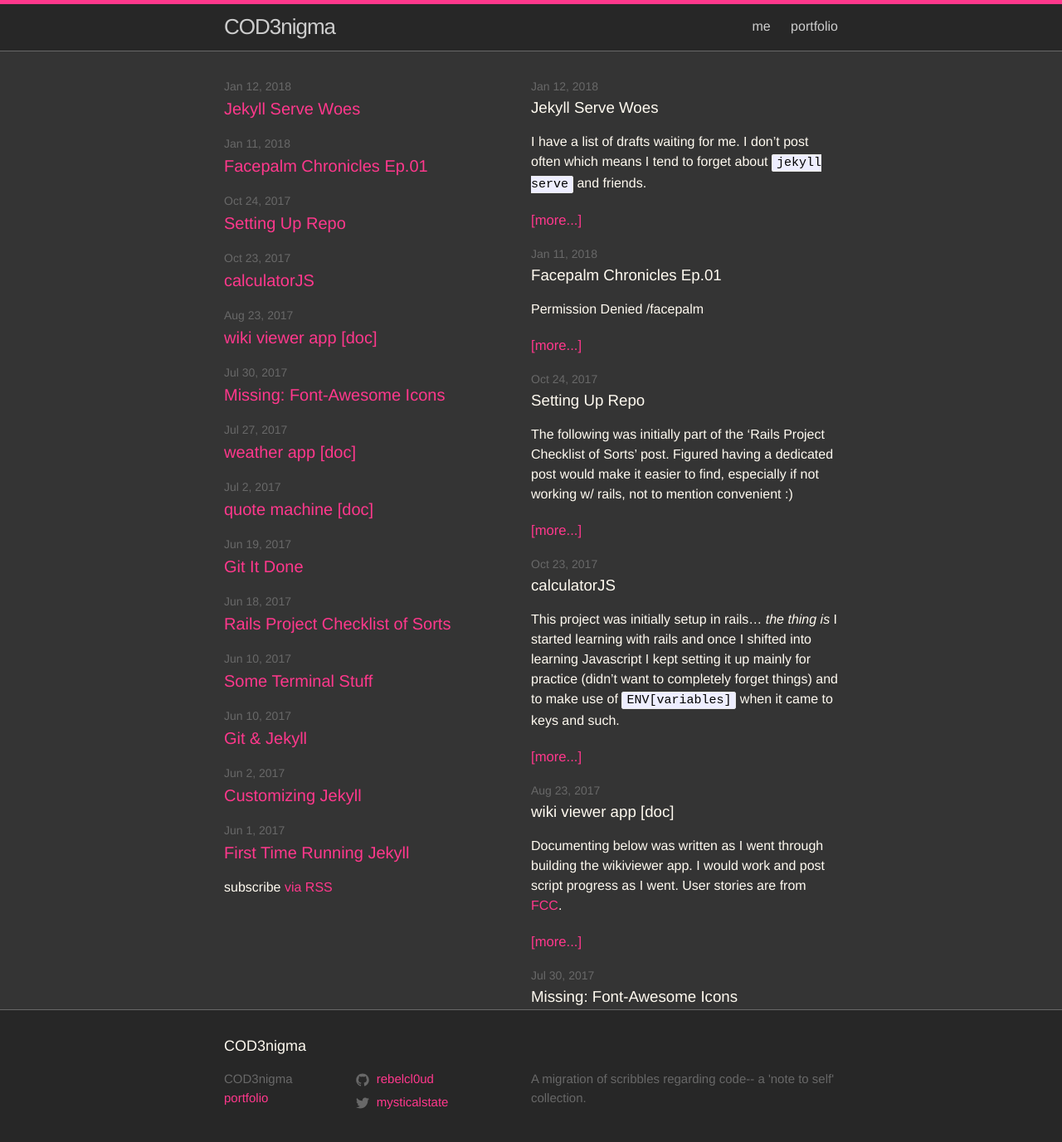
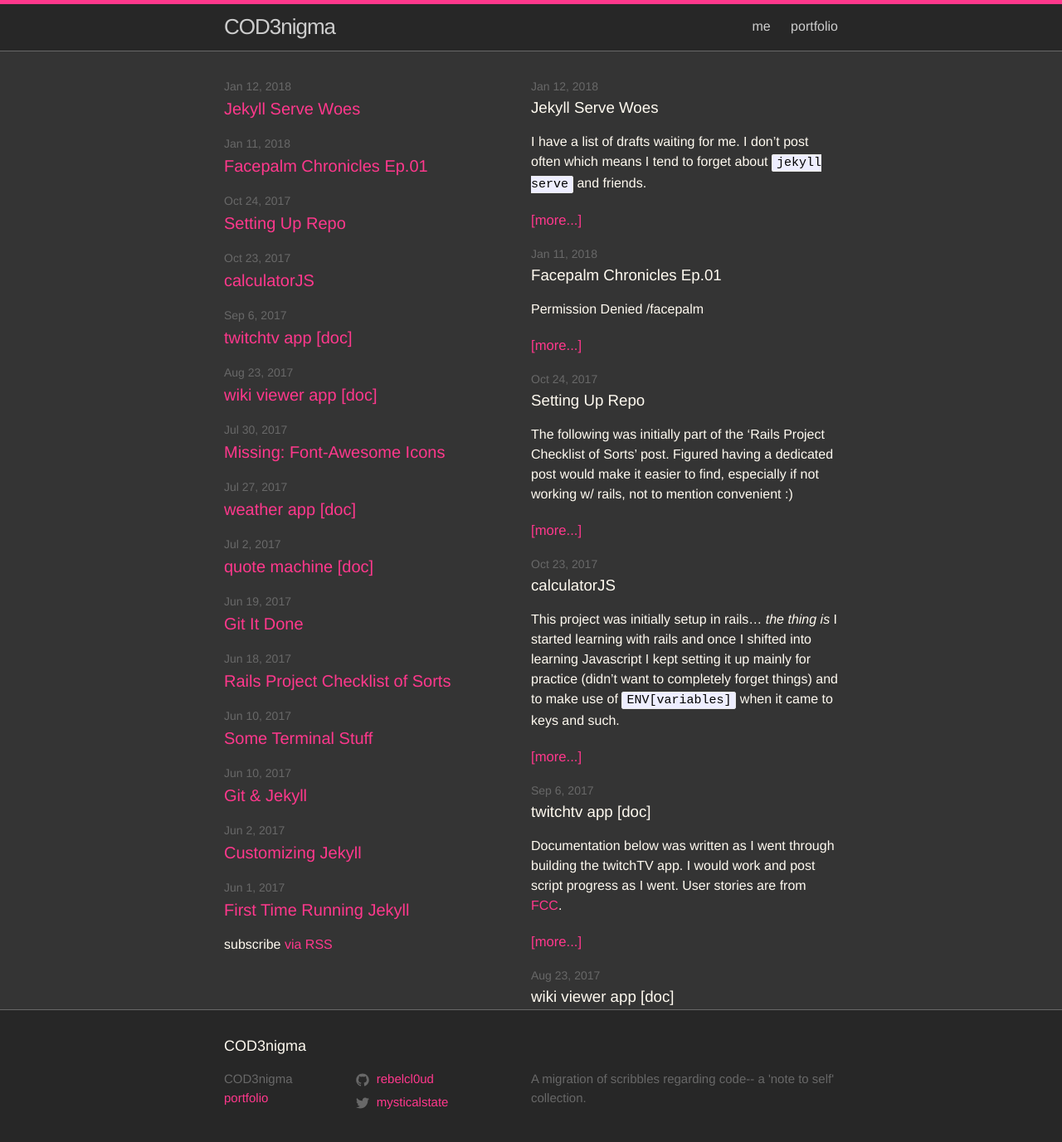
Before and after one commit to rebelcl0ud/blog, a Jekyll site: the page built from index.md, in a window 1280 px wide and 1400 px high. Shown: the top 1377 px of the window at 83% size. Built offline with Jekyll 4.4.1, drawn with Linux system fonts in a browser that asks for light colours; part of the change alters nothing that is shown.

Commit message:
added twitch documentation draft and edit on wiki post

````diff
--- a/_posts/2017-08-23-[10]-wikiviewer.markdown
+++ b/_posts/2017-08-23-[10]-wikiviewer.markdown
@@ -5,7 +5,7 @@ date:   2017-08-23
 categories: javascript, fcc
 ---
 
-Documenting below was written as I went through building the wikiviewer app. I would work and post script progress as I went. User stories are from [FCC](https://freecodecamp.org).
+Documentation below was written as I went through building the wikiviewer app. I would work and post script progress as I went. User stories are from [FCC](https://freecodecamp.org).
 
 - - -
 
--- /dev/null
+++ b/_posts/2017-09-06-[11]-twitchtv.markdown
@@ -0,0 +1,119 @@
+---
+layout: post
+title:  twitchtv app [doc]
+date:   2017-09-06
+categories: javascript, fcc
+---
+
+Documentation below was written as I went through building the twitchTV app. I would work and post script progress as I went. User stories are from [FCC](https://freecodecamp.org).
+
+- - -
+
+https://git-scm.com/docs/git-push
+
+user stories:
+* can see whether Free Code Camp is currently streaming on Twitch.tv
+* can click the status output and be sent directly to the Free Code Camp's Twitch.tv channel
+* if a Twitch user is currently streaming, I can see additional details about what they are streaming
+
+- - -
+can see api being called, but nothing coming through using FCC endpoint
+had to sign up for a clientID which can be used publicly
+using clientID in header within AJAX call returns info :)
+```
+<h1>testing...</h1>
+<div class="streams"></div>
+
+<script>
+  $(document).ready(function(){
+    $.ajax({
+      type: 'GET',
+      url: 'https://api.twitch.tv/kraken/channels/twitch',
+      headers: {
+        'Client-ID': 'aoduqmn77opdqjx9aqirf976btdpk' // can be public
+      },
+      success: function(data) {
+          $(".streams").html(JSON.stringify(data));
+        }
+    }); // end of AJAX
+
+  }); // end of doc
+</script>
+```
+- - -
+
+user stories fulfilled
+```
+<h1>testing...</h1>
+<div class="fcc"></div>
+<br />
+<div class="streams"></div>
+
+<script>
+  $(document).ready(function(){
+    $.ajax({
+      type: 'GET',
+      url: 'https://api.twitch.tv/kraken/streams/',
+      headers: {
+        'Client-ID': 'aoduqmn77opdqjx9aqirf976btdpk' // can be public
+      },
+      success: function(data) {
+        var streaming = data.streams;
+        var live = [];
+        var list = '';
+
+          streaming.forEach(function(stream) {
+            if(stream.is_playlist == false && stream.stream_type == "live") {
+              // console.log(stream.channel);
+              live.push(stream.channel);
+            }
+
+          }); // end of streaming loop
+
+          live.forEach(function(check) {
+
+            if(check.mature == true) {
+              var mature = "mature content";
+            }
+
+            list += check.name + "<br />" + check.status + "<br />" + check.game + "<br />" + check.url + "<br />" + "language: " + check.language + "<br />" + "views: " + check.views + "<br />" + "followers: " + check.followers + "<br />" + mature + "<br />" + "<br />"
+
+            if(check.name == "freecodecamp") {
+                $(".fcc").html("<a href=https://www.twitch.tv/freecodecamp>" + "FCC" + "</a>" + " is live at the moment");
+            }
+            else {
+              $(".fcc").html("<a href=https://www.twitch.tv/freecodecamp>" + "FCC" + "</a>" + " is not live at the moment");
+            }
+
+          }); // end of list loop
+
+          $(".streams").html(list);
+
+      } // end of success
+
+    }); // end of AJAX
+
+  }); // end of doc
+</script>
+```
+- - -
+https://stackoverflow.com/questions/24127521/change-bootstrap-navbar-background-color-and-font-color#24127693
+
+https://stackoverflow.com/questions/18529274/change-navbar-color-in-twitter-bootstrap-3?noredirect=1&lq=1
+
+https://stackoverflow.com/questions/2570972/css-font-border?noredirect=1&lq=1
+
+https://css-tricks.com/bem-101/
+
+- - -
+
+Things to look into:
+
+```
+Warning: Your Ruby version is compiled against a copy of OpenSSL that is very old. Starting in January 2018, RubyGems.org will refuse connection
+requests from these very old versions of OpenSSL. If you will need to continue installing gems after January 2018, please follow this guide to upgrade:
+http://ruby.to/tls-outdated.
+```
+```
+heroku-cli: This CLI is deprecated. Please reinstall from https://cli.heroku.com
+```
````
